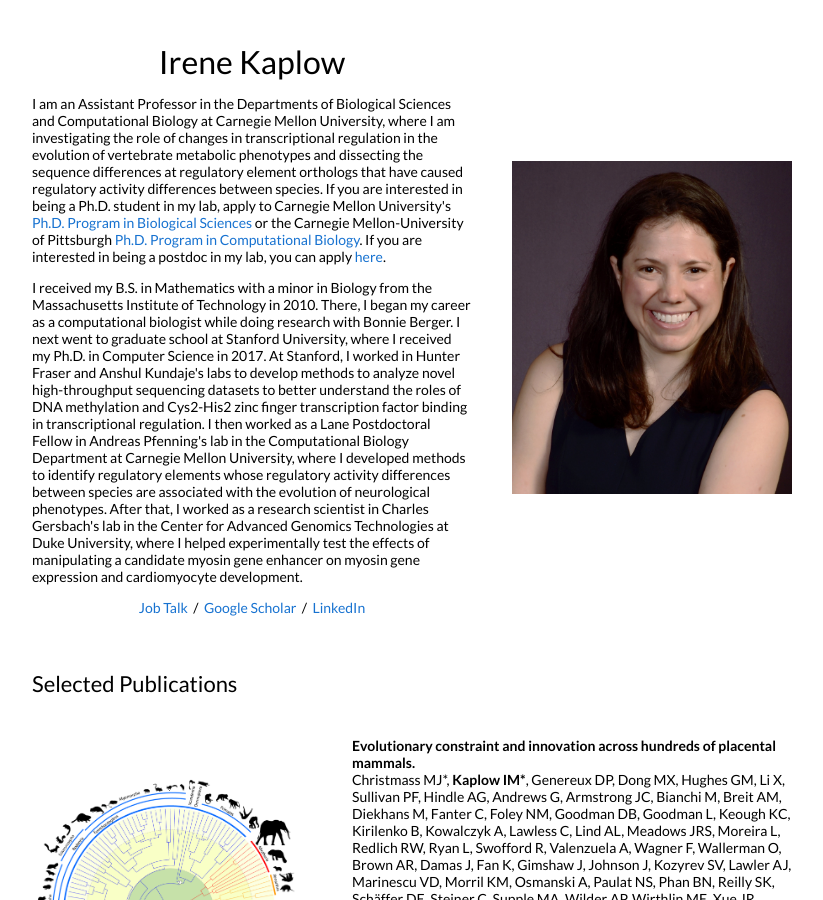
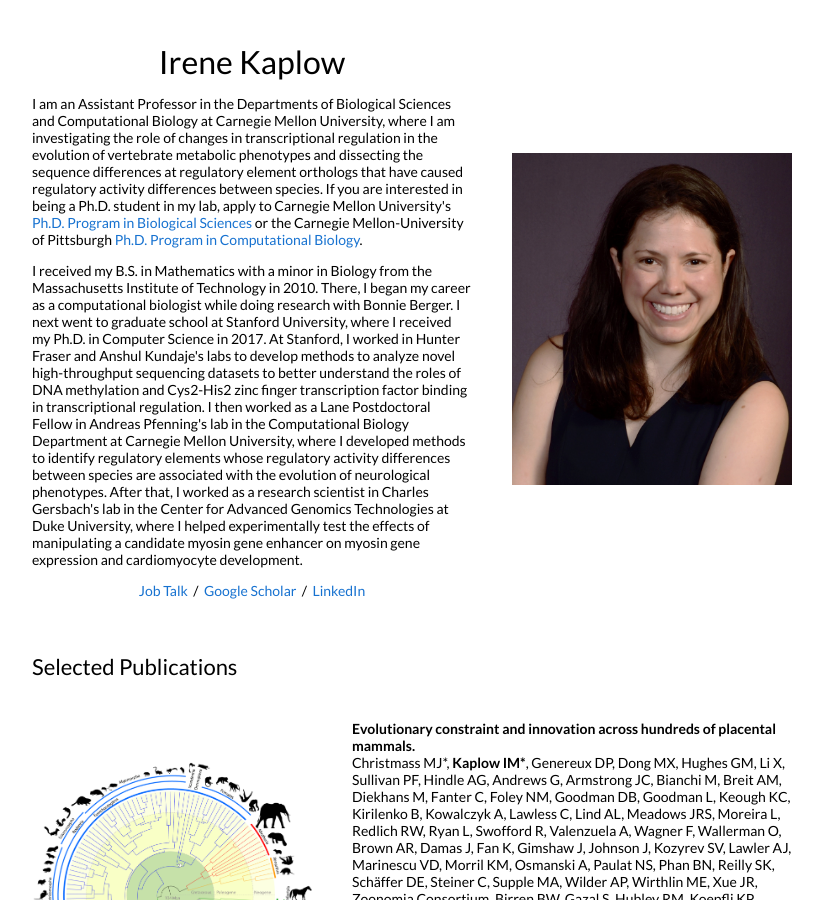
Before and after one commit to imk1/imk1.github.io, a Jekyll site: the page built from _posts/2024-8-26-PLoSCompBio.markdown, in a window 1280 px wide and 900 px high. Shown: the whole window, without its empty margins (228-1051 px from the left). Built offline with Jekyll 4.4.1, drawn with Linux system fonts in a browser that asks for light colours.

Commit message:
I removed the link to the postdoc ad.

```diff
--- a/_layouts/default.html
+++ b/_layouts/default.html
@@ -27,7 +27,7 @@
               <h1>
                 Irene Kaplow
               </h1>
-              <p>I am an Assistant Professor in the Departments of Biological Sciences and Computational Biology at Carnegie Mellon University, where I am investigating the role of changes in transcriptional regulation in the evolution of vertebrate metabolic phenotypes and dissecting the sequence differences at regulatory element orthologs that have caused regulatory activity differences between species.  If you are interested in being a Ph.D. student in my lab, apply to Carnegie Mellon University's <a href="https://www.cmu.edu/bio/graduate/phd_program/">Ph.D. Program in Biological Sciences</a> or the Carnegie Mellon-University of Pittsburgh <a href="https://www.compbio.cmu.edu/prospective-students/apply.html">Ph.D. Program in Computational Biology</a>.  If you are interested in being a postdoc in my lab, you can apply <a href="http://apply.interfolio.com/142023">here</a>.
+              <p>I am an Assistant Professor in the Departments of Biological Sciences and Computational Biology at Carnegie Mellon University, where I am investigating the role of changes in transcriptional regulation in the evolution of vertebrate metabolic phenotypes and dissecting the sequence differences at regulatory element orthologs that have caused regulatory activity differences between species.  If you are interested in being a Ph.D. student in my lab, apply to Carnegie Mellon University's <a href="https://www.cmu.edu/bio/graduate/phd_program/">Ph.D. Program in Biological Sciences</a> or the Carnegie Mellon-University of Pittsburgh <a href="https://www.compbio.cmu.edu/prospective-students/apply.html">Ph.D. Program in Computational Biology</a>.
 			  </p>
               <p>I received my B.S. in Mathematics with a minor in Biology from the Massachusetts Institute of Technology in 2010. There, I began my career as a computational biologist while doing research with Bonnie Berger. I next went to graduate school at Stanford University, where I received my Ph.D. in Computer Science in 2017. At Stanford, I worked in Hunter Fraser and Anshul Kundaje's labs to develop methods to analyze novel high-throughput sequencing datasets to better understand the roles of DNA methylation and Cys2-His2 zinc finger transcription factor binding in transcriptional regulation. I then worked as a Lane Postdoctoral Fellow in Andreas Pfenning's lab in the Computational Biology Department at Carnegie Mellon University, where I developed methods to identify regulatory elements whose regulatory activity differences between species are associated with the evolution of neurological phenotypes.  After that, I worked as a research scientist in Charles Gersbach's lab in the Center for Advanced Genomics Technologies at Duke University, where I helped experimentally test the effects of manipulating a candidate myosin gene enhancer on myosin gene expression and cardiomyocyte development.
               </p>
```
